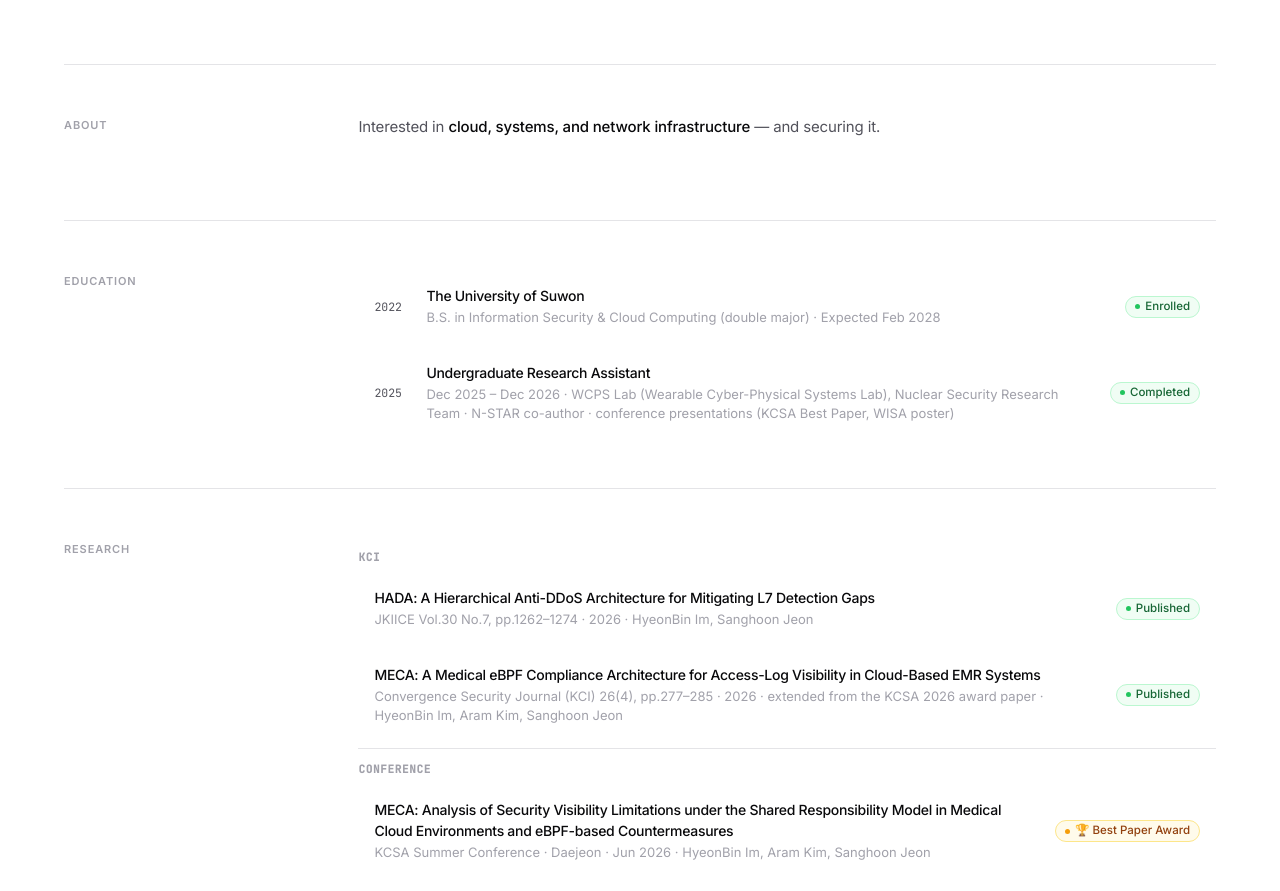
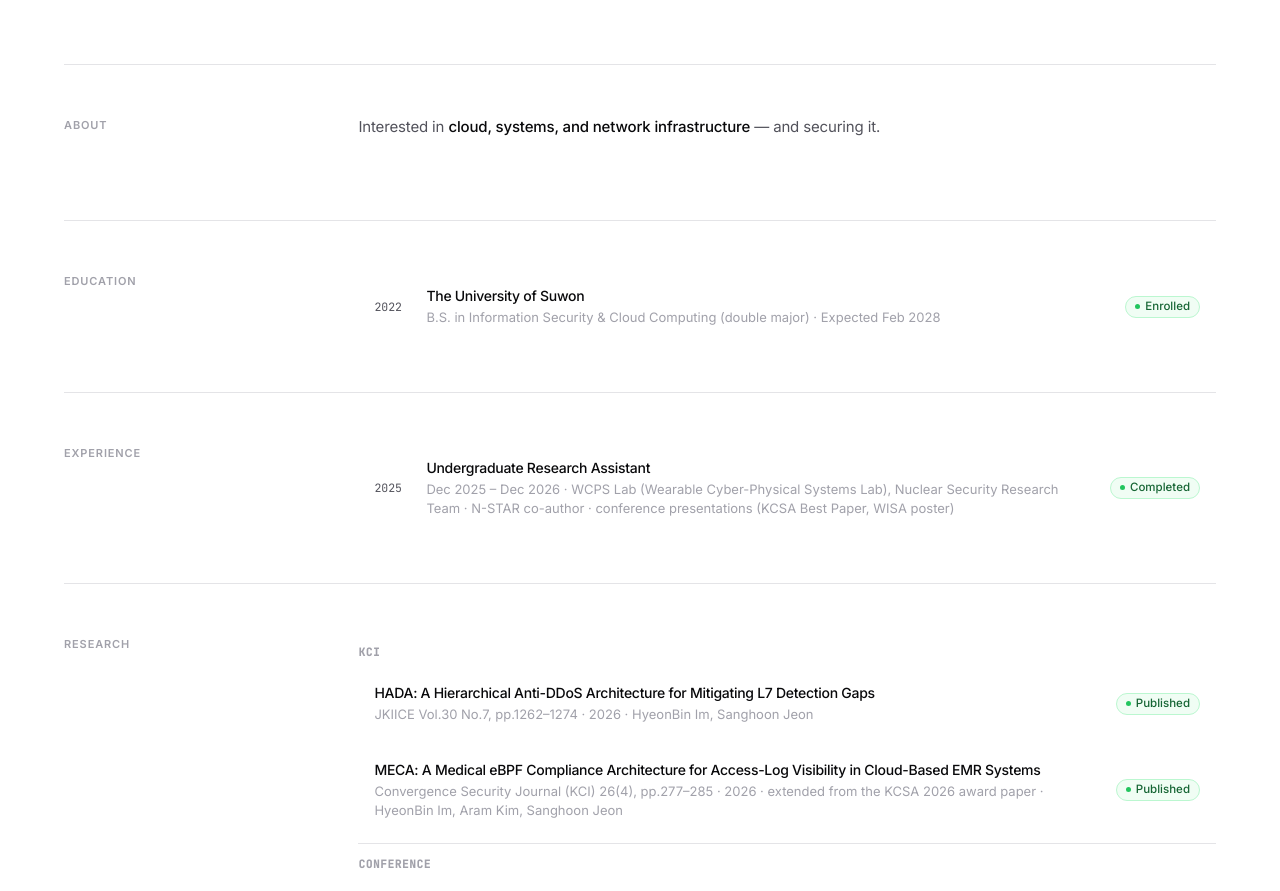
Before and after one commit to Im-HyeonBin/hyeonbin-portfolio, a plain HTML site: page index.html in a window 1280 px wide. Shown: the part 388-1279 px from the top of the page. Drawn offline with Linux system fonts and the light colour scheme.

Commit message:
Move research assistant role from Education to a new Experience section
Co-Authored-By: Claude Opus 5.5 <noreply@anthropic.com>

```diff
--- a/index.html
+++ b/index.html
@@ -935,6 +935,7 @@ footer {
     <ul class="n-menu">
       <li><a href="#about" data-i18n="nav.about">About</a></li>
       <li><a href="#education" data-i18n="nav.education">Education</a></li>
+      <li><a href="#experience" data-i18n="nav.experience">Experience</a></li>
       <li><a href="#research" data-i18n="nav.research">Research</a></li>
       <li><a href="#projects" data-i18n="nav.projects">Projects</a></li>
       <li><a href="#news" data-i18n="nav.news">News</a></li>
@@ -1016,6 +1017,12 @@ footer {
           <span class="pill pill-green" data-i18n="edu.univ.pill">Enrolled</span>
         </div>
       </div>
+    </div>
+  </section>
+
+  <section class="sec f" id="experience">
+    <p class="sec-title" data-i18n="sec.experience">Experience</p>
+    <div class="card-list">
       <div class="card">
         <span class="card-year">2025</span>
         <div class="card-body">
@@ -1319,7 +1326,7 @@ footer {
   // ── I18N ──
   const i18n = {
     kr: {
-      'nav.about': 'About', 'nav.news': 'News', 'nav.education': 'Education',
+      'nav.about': 'About', 'nav.news': 'News', 'nav.education': 'Education', 'nav.experience': 'Experience',
       'nav.research': 'Research', 'nav.projects': 'Projects',
       'nav.contact': 'Contact',
       'hero.name-ko': '임현빈',
@@ -1327,7 +1334,7 @@ footer {
       'hero.sub': '<b>수원대학교</b> 정보보호 · 클라우드융복합 전공.<br>클라우드·네트워크 인프라와 그 보안에 관심이 있습니다.',
       'hero.cv': '이력서',
       'hero.stats.grad': '<b>2028.02</b>',
-      'sec.about': 'About', 'sec.news': 'News', 'sec.education': 'Education',
+      'sec.about': 'About', 'sec.news': 'News', 'sec.education': 'Education', 'sec.experience': 'Experience',
       'sec.research': 'Research', 'sec.projects': 'Projects',
       'sec.contact': 'Contact',
       'about.bio': '<b>클라우드 · 시스템 · 네트워크 인프라</b>와 그 보안에 관심이 있습니다.',
@@ -1377,7 +1384,7 @@ footer {
       'contact.loc.value': '수원대학교 · 경기도 화성시'
     },
     en: {
-      'nav.about': 'About', 'nav.news': 'News', 'nav.education': 'Education',
+      'nav.about': 'About', 'nav.news': 'News', 'nav.education': 'Education', 'nav.experience': 'Experience',
       'nav.research': 'Research', 'nav.projects': 'Projects',
       'nav.contact': 'Contact',
       'hero.name-ko': 'HyeonBin Im',
@@ -1385,7 +1392,7 @@ footer {
       'hero.sub': "Majoring in <b>Information Security &amp; Cloud Computing</b> at The University of Suwon.<br>Interested in cloud and network infrastructure, and its security.",
       'hero.cv': 'Resume',
       'hero.stats.grad': '<b>Feb 2028</b>',
-      'sec.about': 'About', 'sec.news': 'News', 'sec.education': 'Education',
+      'sec.about': 'About', 'sec.news': 'News', 'sec.education': 'Education', 'sec.experience': 'Experience',
       'sec.research': 'Research', 'sec.projects': 'Projects',
       'sec.contact': 'Contact',
       'about.bio': 'Interested in <b>cloud, systems, and network infrastructure</b> — and securing it.',
```
